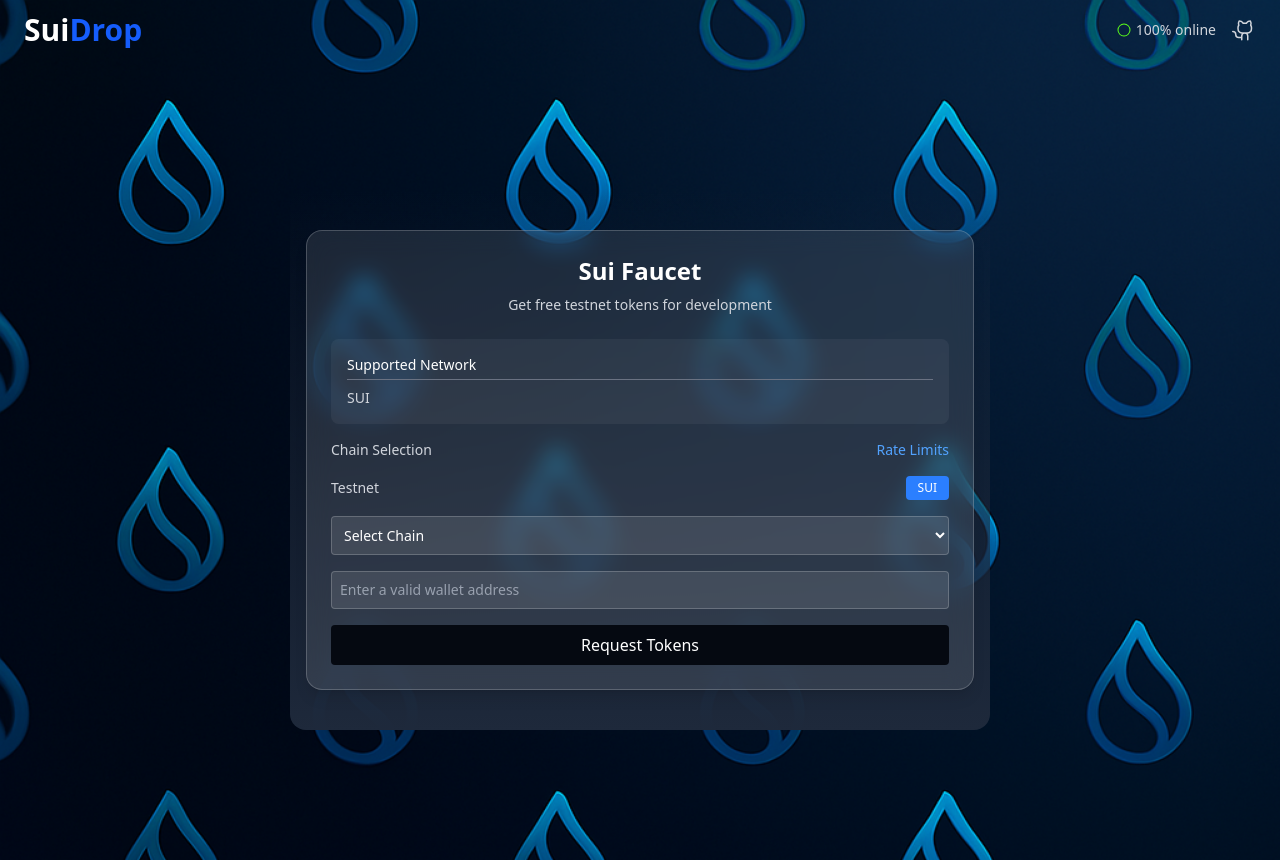
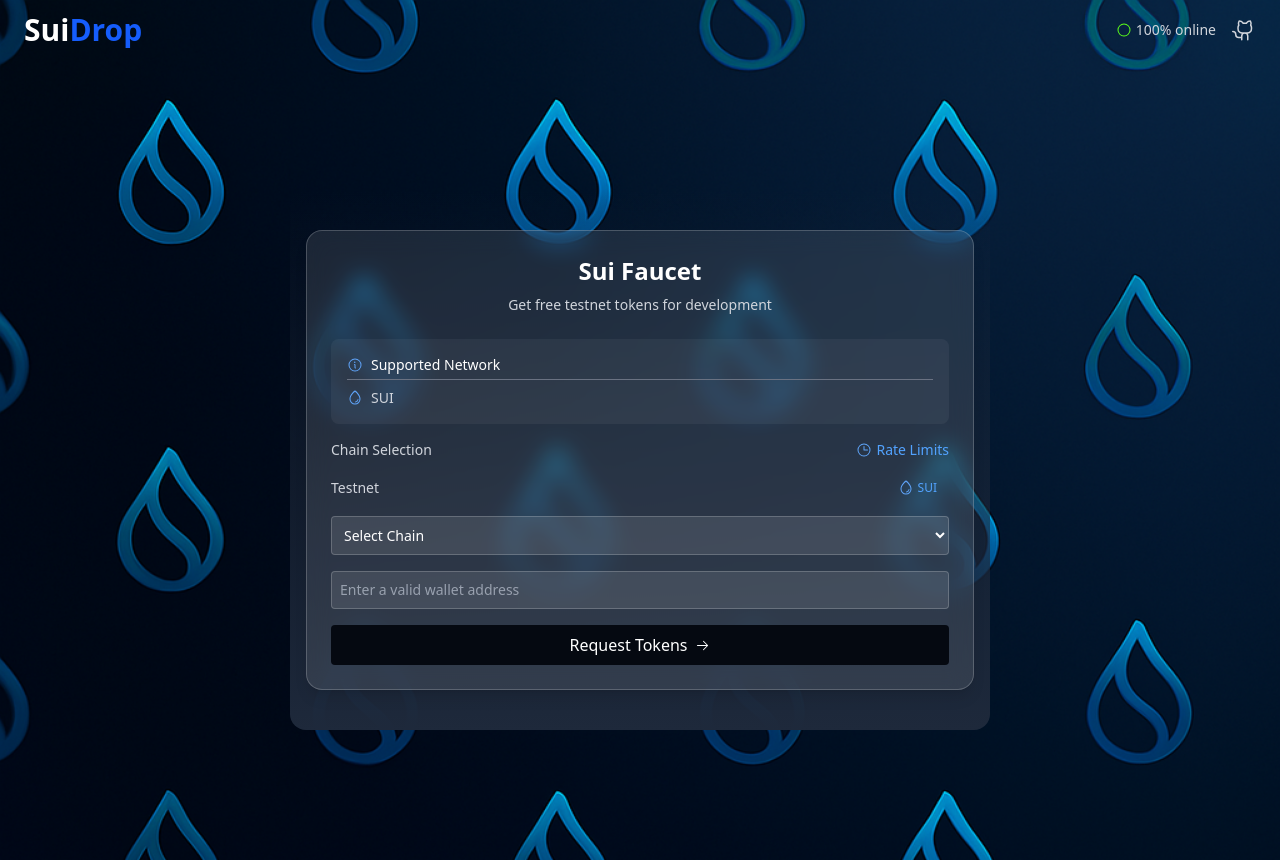
Before and after one commit to dennispaul8/suifaucet-template, a React (Vite) app: page / in a window 1280 px wide. Built offline with nearby package versions, Linux system fonts and the light colour scheme.

Commit message:
add icons

```diff
--- a/src/App.tsx
+++ b/src/App.tsx
@@ -1,4 +1,10 @@
-import { useState } from "react";
+// import { useState } from "react";
+import {
+  ArrowRightIcon,
+  ClockIcon,
+  DropIcon,
+  InfoIcon,
+} from "@phosphor-icons/react";
 import "./App.css";
 import Navbar from "./components/Navbar";
 
@@ -7,31 +13,39 @@
     <div className="bg-[url(../public/sui-bg.png)] bg-no-repeat bg-cover bg-[#171620] min-h-screen">
       <Navbar />
       <div className="p-10 min-h-screen flex items-center justify-center">
-        <div className="w-[700px] bg-gradient-to-b from-gray to-[#1e293b] rounded-2xl flex items-center justify-center px-4 py-10">
+        <div className="w-full md:w-[700px] bg-gradient-to-b from-gray to-[#1e293b] rounded-2xl flex items-center justify-center px-4 py-10">
           <div className="bg-white/10 backdrop-blur-md border border-white/20 rounded-2xl shadow-lg w-full p-6 text-white">
-            <h1 className="text-2xl font-semibold mb-2 text-center">
+            <h1 className="text-xl md:text-2xl font-semibold mb-2 text-center">
               Sui Faucet
             </h1>
-            <p className="text-center text-sm text-gray-300 mb-6">
+            <p className="text-center text-xs md:text-sm text-gray-300 mb-6">
               Get free testnet tokens for development
             </p>
 
-            <div className="bg-white/5 rounded-lg p-4 mb-4">
-              <h3 className="text-sm font-medium mb-1">Supported Network</h3>
+            <div className="bg-white/5 justify-center rounded-lg p-4 mb-4">
+              <h3 className="text-sm font-medium mb-1 flex items-center gap-2">
+                <InfoIcon size={16} color="#60A5FA" />
+                Supported Network
+              </h3>
               <hr className="border-gray-500 mb-2" />
-              <p className="text-sm text-gray-300">SUI</p>
+              <p className="text-sm text-gray-300 flex items-center gap-2">
+                <DropIcon size={16} color="#60A5FA" />
+                SUI
+              </p>
             </div>
 
             <div className="flex justify-between items-center text-sm mb-4">
               <span className="text-gray-300">Chain Selection</span>
-              <button className="text-blue-400 hover:underline">
+              <button className="text-blue-400 hover:underline flex items-center gap-1">
+                <ClockIcon size={16} color="#60A5FA" />
                 Rate Limits
               </button>
             </div>
 
             <div className="flex justify-between items-center text-sm mb-4">
               <span className="text-gray-300">Testnet</span>
-              <button className="bg-blue-500 hover:bg-blue-600 px-3 py-1 rounded text-white text-xs">
+              <button className=" hover:bg-blue-600 px-3 py-1 flex items-center gap-1 rounded text-blue-400 text-xs">
+                <DropIcon size={16} color="#60A5FA" />
                 SUI
               </button>
             </div>
@@ -57,8 +71,9 @@
               className="w-full p-2 rounded bg-white/10 border border-white/20 text-sm text-white placeholder-gray-400 mb-4 focus:outline-none"
             />
 
-            <button className="w-full bg-[#050911] hover:bg-blue-600 cursor-pointer py-2 rounded text-white font-medium transition duration-200">
+            <button className="w-full bg-[#050911] hover:bg-blue-600 cursor-pointer py-2 rounded text-white font-medium flex items-center justify-center gap-2 transition duration-200">
               Request Tokens
+              <ArrowRightIcon size={15} />
             </button>
           </div>
         </div>
--- a/src/components/Navbar.tsx
+++ b/src/components/Navbar.tsx
@@ -1,9 +1,7 @@
-import { CircleIcon, GithubLogoIcon, SunIcon } from "@phosphor-icons/react";
-import { useState } from "react";
+import { CircleIcon, GithubLogoIcon } from "@phosphor-icons/react";
+// import { useState } from "react";
 
 export default function Navbar() {
-  const [darkMode, setDarkMode] = useState(false);
-
   return (
     <nav className="w-full px-6 py-3 flex items-center justify-between">
       {/* Left: Logo and Beta */}
@@ -27,7 +25,7 @@
 
         {/* GitHub */}
         <a
-          href="https://github.com/"
+          href="https://github.com/dennispaul8/suifaucet-template"
           target="_blank"
           rel="noopener noreferrer"
           className="hover:text-white"
```
